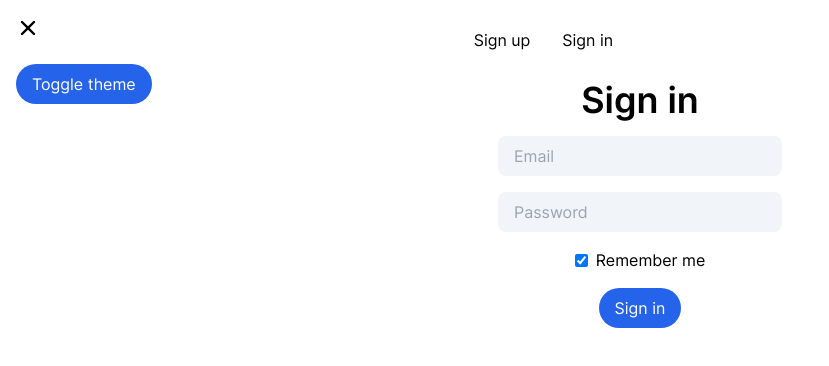
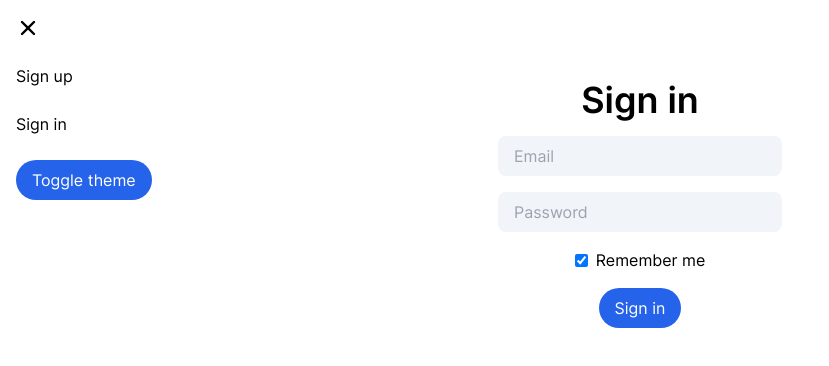
Before and after one commit to shamwela/sml-eats, a Next.js app in the folder apps/client/: page /signin in a window 1280 px wide. Both pictures are taken after a click on the icon 204 px from the left and 40 px from the top of the page. Shown: the top 366 px of the page, without its empty margins (0-829 px from the left). Built offline with nearby package versions, Linux system fonts and the light colour scheme.

Commit message:
Improve UI

```diff
--- a/apps/client/components/Menu/Menu.tsx
+++ b/apps/client/components/Menu/Menu.tsx
@@ -4,30 +4,44 @@ import { useRouter } from 'next/router'
 import Link from 'next/link'
 import ThemeButton from 'components/ThemeButton'
 import { useSignedIn } from 'hooks/useSignedIn'
+import SignOutButton from 'components/SignOutButton'
+import type { EmptyCart } from 'types/EmptyCart'
 
-const Menu = () => {
+const Menu = ({ emptyCart }: { emptyCart: EmptyCart }) => {
   const [showMenu, setShowMenu] = useState(false)
-  const openMenu = () => setShowMenu(true)
-  const closeMenu = () => setShowMenu(false)
-
   const { pathname } = useRouter()
   // If the user goes to another page, close the menu
-  useEffect(() => closeMenu(), [pathname])
+  useEffect(() => setShowMenu(false), [pathname])
 
   const { signedIn, loading } = useSignedIn()
+  if (loading) {
+    return null
+  }
 
   return (
     <>
       <MenuIcon
-        onClick={openMenu}
+        onClick={() => setShowMenu(true)}
         aria-label='Navigation menu'
         className='cursor-pointer'
       />
       {showMenu && (
         <div className='fixed inset-0 bg-white dark:bg-gray-900 z-20 p-4 flex flex-col gap-y-6 max-w-md'>
-          <XIcon onClick={closeMenu} className='cursor-pointer' />
-          <ThemeButton />
-          {signedIn && !loading ? (
+          <XIcon
+            onClick={() => setShowMenu(false)}
+            className='cursor-pointer'
+          />
+          {!signedIn && (
+            <>
+              <Link href='/signup'>
+                <a>Sign up</a>
+              </Link>
+              <Link href='/signin'>
+                <a>Sign in</a>
+              </Link>
+            </>
+          )}
+          {signedIn && (
             <>
               <Link href='/delivery-details'>
                 <a>Delivery details</a>
@@ -35,10 +49,10 @@ const Menu = () => {
               <Link href='/favorited-restaurants'>
                 <a>Favorites</a>
               </Link>
+              <SignOutButton emptyCart={emptyCart} />
             </>
-          ) : (
-            <></>
           )}
+          <ThemeButton />
         </div>
       )}
     </>
--- a/apps/client/components/Navigation/Navigation.tsx
+++ b/apps/client/components/Navigation.tsx
@@ -4,15 +4,14 @@ import Link from 'next/link'
 import { useRouter } from 'next/router'
 import { ShoppingCartIcon, SearchIcon } from '@heroicons/react/solid'
 import Menu from 'components/Menu/Menu'
-import SignOutButton from 'components/SignOutButton'
-import { useSignedIn } from 'hooks/useSignedIn'
+import type { EmptyCart } from 'types/EmptyCart'
 
 const Navigation = ({
   cart,
   emptyCart,
 }: {
   cart: CartItem[]
-  emptyCart: () => void
+  emptyCart: EmptyCart
 }) => {
   const totalQuantity = useMemo(
     () =>
@@ -31,12 +30,11 @@ const Navigation = ({
   useEffect(() => setIsSSR(false), [])
 
   const showCartButton = isNotCartPage && cartExists && !isSSR
-  const { signedIn, loading } = useSignedIn()
 
   return (
     <nav className='top-0 z-10 bg-white py-4 dark:bg-gray-900 md:sticky'>
       <div className='mx-auto flex max-w-4xl flex-wrap items-center gap-x-8 gap-y-2'>
-        <Menu />
+        <Menu emptyCart={emptyCart} />
         <Link href='/'>
           <a className='text-4xl md:text-5xl font-logo'>SML Eats</a>
         </Link>
@@ -53,17 +51,6 @@ const Navigation = ({
             </a>
           </Link>
         )}
-        {!signedIn && !loading && (
-          <>
-            <Link href='/signup'>
-              <a>Sign up</a>
-            </Link>
-            <Link href='/signin'>
-              <a>Sign in</a>
-            </Link>
-          </>
-        )}
-        <SignOutButton emptyCart={emptyCart} />
       </div>
     </nav>
   )
--- a/apps/client/components/SignOutButton.tsx
+++ b/apps/client/components/SignOutButton.tsx
@@ -1,14 +1,8 @@
-import { useSignedIn } from 'hooks/useSignedIn'
 import { useRouter } from 'next/router'
 import { signOut } from 'utilities/signOut'
 
 const SignOutButton = ({ emptyCart }: { emptyCart: () => void }) => {
-  const { signedIn, loading } = useSignedIn()
   const router = useRouter()
-
-  if (!signedIn || loading) {
-    return null
-  }
   return (
     <button onClick={async () => await signOut(emptyCart, router)}>
       Sign out
--- a/apps/client/pages/_app.tsx
+++ b/apps/client/pages/_app.tsx
@@ -1,11 +1,12 @@
 import 'styles/globals.css'
 import type { AppProps } from 'next/app'
 import type { CartItem } from 'types/cartItem'
-import Navigation from 'components/Navigation/Navigation'
+import Navigation from 'components/Navigation'
 import { ThemeProvider } from 'next-themes'
 import { useLocalStorage } from 'usehooks-ts'
 import GoogleAnalyticsScripts from 'components/GoogleAnalyticsScripts'
 import { Toaster } from 'react-hot-toast'
+import type { EmptyCart } from 'types/EmptyCart'
 
 const MyApp = ({ Component, pageProps }: AppProps) => {
   const [cart, setCart] = useLocalStorage<CartItem[]>('cart', [])
@@ -39,13 +40,13 @@ const MyApp = ({ Component, pageProps }: AppProps) => {
     }
   }
 
-  const emptyCart = () => setCart([])
+  const emptyCart: EmptyCart = () => setCart([])
 
   return (
     <>
       <GoogleAnalyticsScripts />
       <ThemeProvider attribute='class' defaultTheme='system'>
-        <Toaster  />
+        <Toaster />
         <Navigation cart={cart} emptyCart={emptyCart} />
         <main className='mx-auto mb-24 flex max-w-4xl flex-col gap-y-4'>
           <Component
--- /dev/null
+++ b/apps/client/types/EmptyCart.ts
@@ -0,0 +1 @@
+export type EmptyCart = () => void
```
